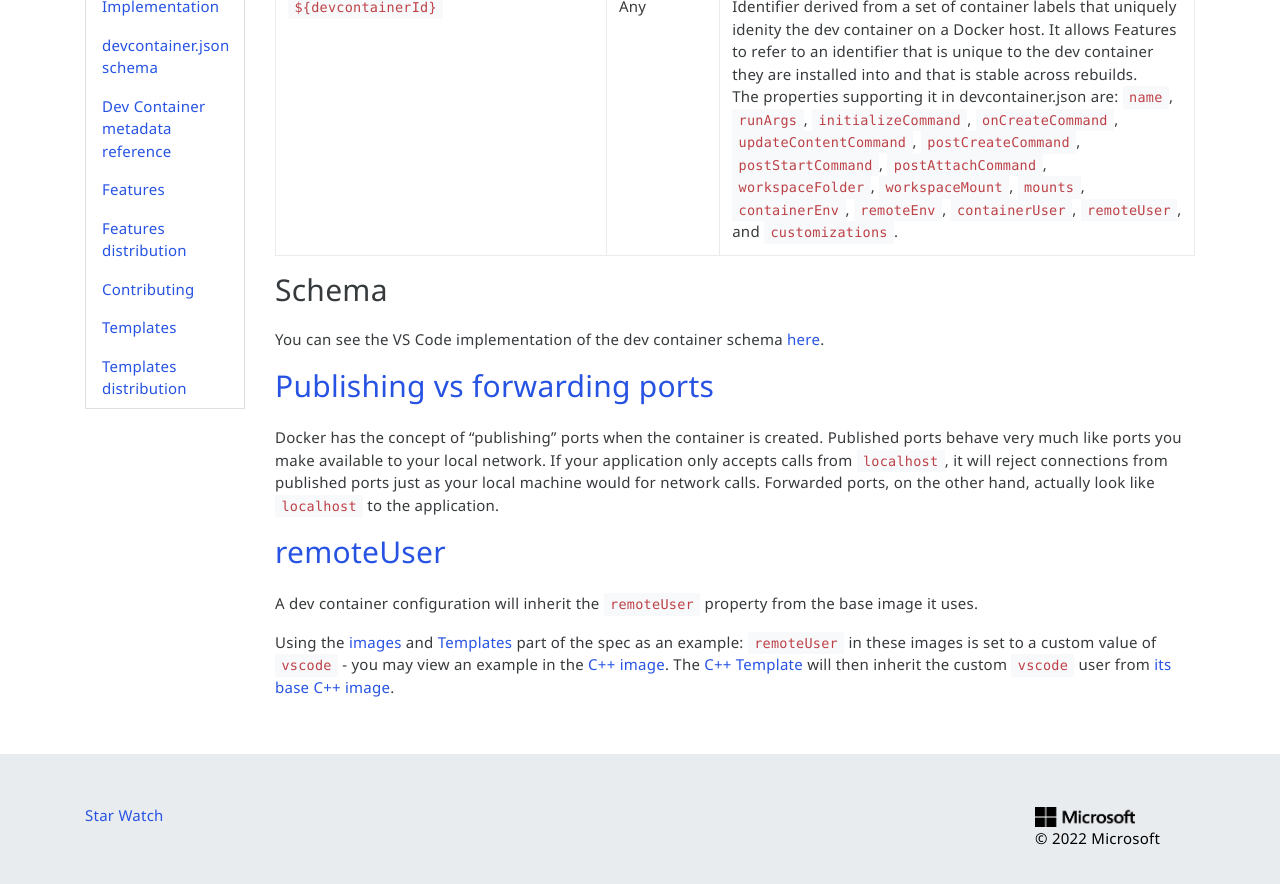
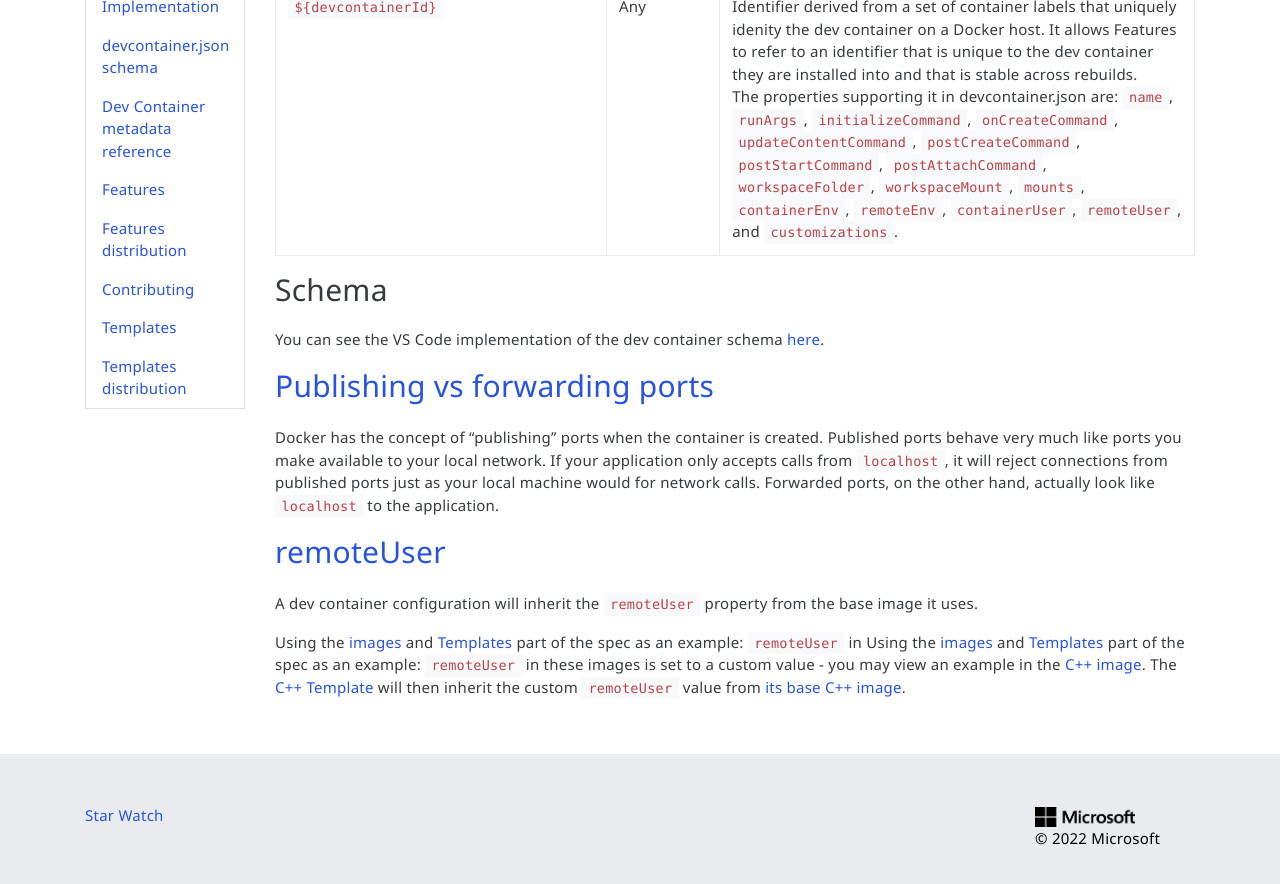
Before and after one commit to devcontainers/devcontainers.github.io, a Jekyll site: the page built from _implementors/json_reference.md, in a window 1280 px wide and 900 px high, scrolled down 10305 px. Shown: the top 884 px of the window. Built offline with Jekyll 4.4.1, drawn with Linux system fonts in a browser that asks for light colours; nearby versions of some CDN libraries; comment, search, counter and statistics services are not loaded.

Commit message:
Update json_reference.md

```diff
--- a/_implementors/json_reference.md
+++ b/_implementors/json_reference.md
@@ -184,4 +184,4 @@ Docker has the concept of "publishing" ports when the container is created. Publ
 
 A dev container configuration will inherit the `remoteUser` property from the base image it uses.
 
-Using the [images](https://github.com/devcontainers/images) and [Templates](https://github.com/devcontainers/images) part of the spec as an example: `remoteUser` in these images is set to a custom value of `vscode` - you may view an example in the [C++ image](https://github.com/devcontainers/images/blob/main/src/cpp/.devcontainer/devcontainer.json#L26). The [C++ Template](https://github.com/devcontainers/images/blob/main/src/cpp/.devcontainer/devcontainer.json#L26) will then inherit the custom `vscode` user from [its base C++ image](https://github.com/devcontainers/templates/blob/main/src/cpp/.devcontainer/Dockerfile#L1).
+Using the [images](https://github.com/devcontainers/images) and [Templates](https://github.com/devcontainers/images) part of the spec as an example: `remoteUser` in Using the [images](https://github.com/devcontainers/images) and [Templates](https://github.com/devcontainers/images) part of the spec as an example: `remoteUser` in these images is set to a custom value - you may view an example in the [C++ image](https://github.com/devcontainers/images/blob/main/src/cpp/.devcontainer/devcontainer.json#L26). The [C++ Template](https://github.com/devcontainers/images/blob/main/src/cpp/.devcontainer/devcontainer.json#L26) will then inherit the custom `remoteUser` value from [its base C++ image](https://github.com/devcontainers/templates/blob/main/src/cpp/.devcontainer/Dockerfile#L1).
```
